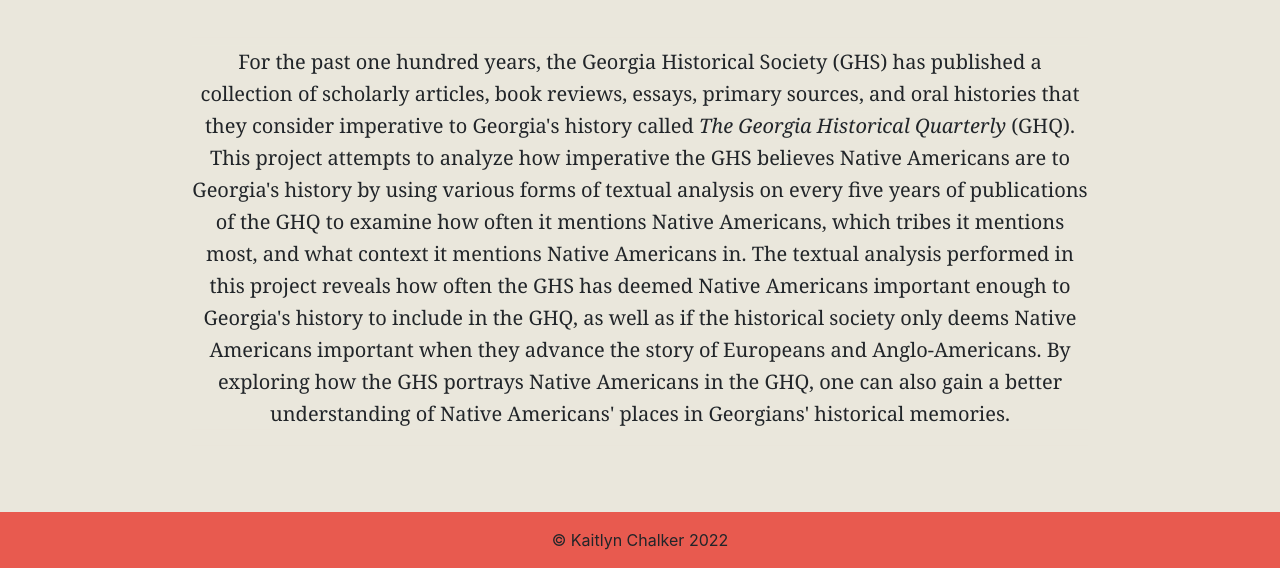
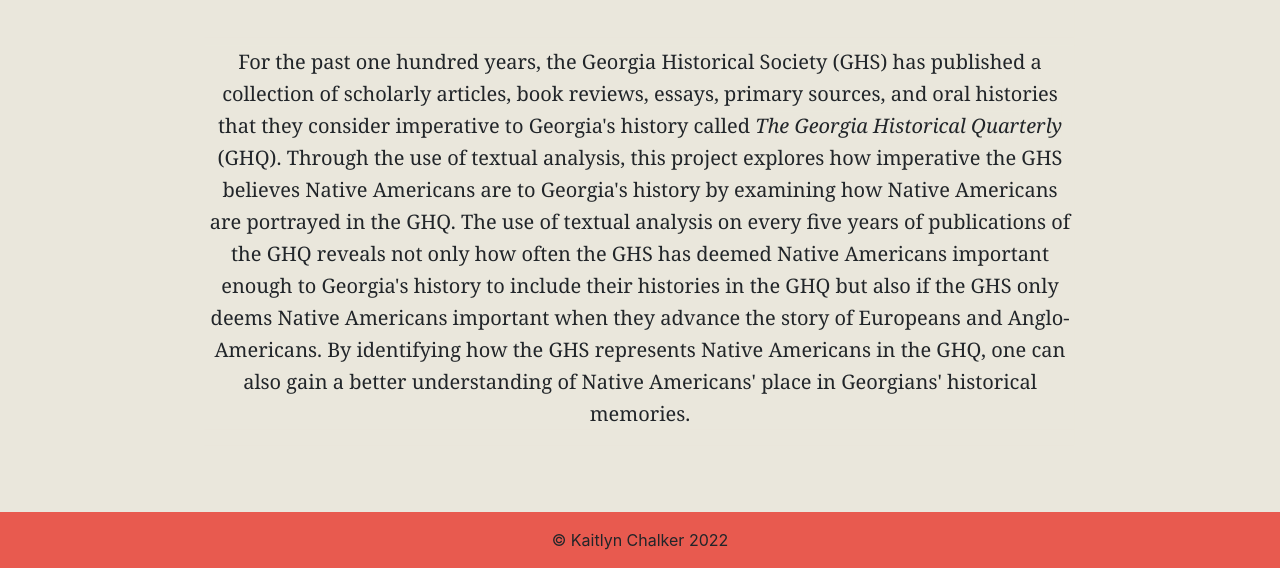
Before and after one commit to kachalker/ghq-representation, a plain HTML site: page index.html in a window 1280 px wide. Shown: the part 232-800 px from the top of the page. Drawn offline with nearby package versions, Linux system fonts and the light colour scheme.

Commit message:
Add files via upload

```diff
--- a/index.html
+++ b/index.html
@@ -44,7 +44,7 @@
         <div id="content-home">
             <h1><span>Representing Native Americans</span></h1>
             <h2><i>The Georgia Historical Quarterly</i></h2>
-            <p>For the past one hundred years, the Georgia Historical Society (GHS) has published a collection of scholarly articles, book reviews, essays, primary sources, and oral histories that they consider imperative to Georgia's history called <i>The Georgia Historical Quarterly</i> (GHQ). This project attempts to analyze how imperative the GHS believes Native Americans are to Georgia's history by using various forms of textual analysis on every five years of publications of the GHQ to examine how often it mentions Native Americans, which tribes it mentions most, and what context it mentions Native Americans in. The textual analysis performed in this project reveals how often the GHS has deemed Native Americans important enough to Georgia's history to include in the GHQ, as well as if the historical society only deems Native Americans important when they advance the story of Europeans and Anglo-Americans. By exploring how the GHS portrays Native Americans in the GHQ, one can also gain a better understanding of Native Americans' places in Georgians' historical memories.</p>
+            <p>For the past one hundred years, the Georgia Historical Society (GHS) has published a collection of scholarly articles, book reviews, essays, primary sources, and oral histories that they consider imperative to Georgia's history called <i>The Georgia Historical Quarterly</i> (GHQ). Through the use of textual analysis, this project explores how imperative the GHS believes Native Americans are to Georgia's history by examining how Native Americans are portrayed in the GHQ. The use of textual analysis on every five years of publications of the GHQ reveals not only how often the GHS has deemed Native Americans important enough to Georgia's history to include their histories in the GHQ but also if the GHS only deems Native Americans important when they advance the story of Europeans and Anglo-Americans. By identifying how the GHS represents Native Americans in the GHQ, one can also gain a better understanding of Native Americans' place in Georgians' historical memories.</p>
         </div>
     </main>
     <footer>
--- a/style.css
+++ b/style.css
@@ -75,7 +75,7 @@ main {
     left: 50%;
     margin-right: -50%;
     transform: translate(-50%, -50%);
-    width: 70%;
+    width: 68%;
     text-align: center;
 }
 
```
Also changed, not shown: conclusions.html (+1 -1 lines).
